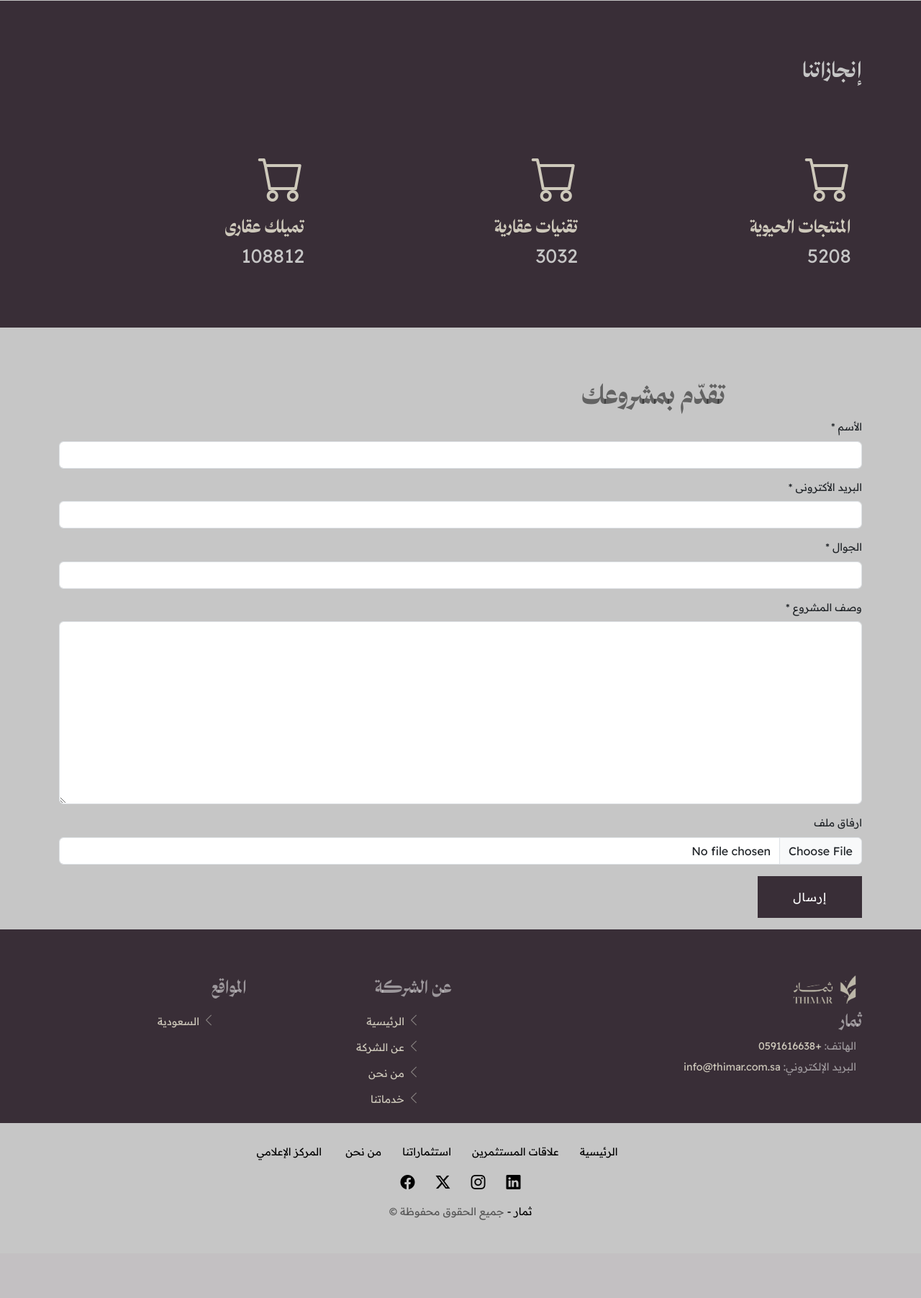
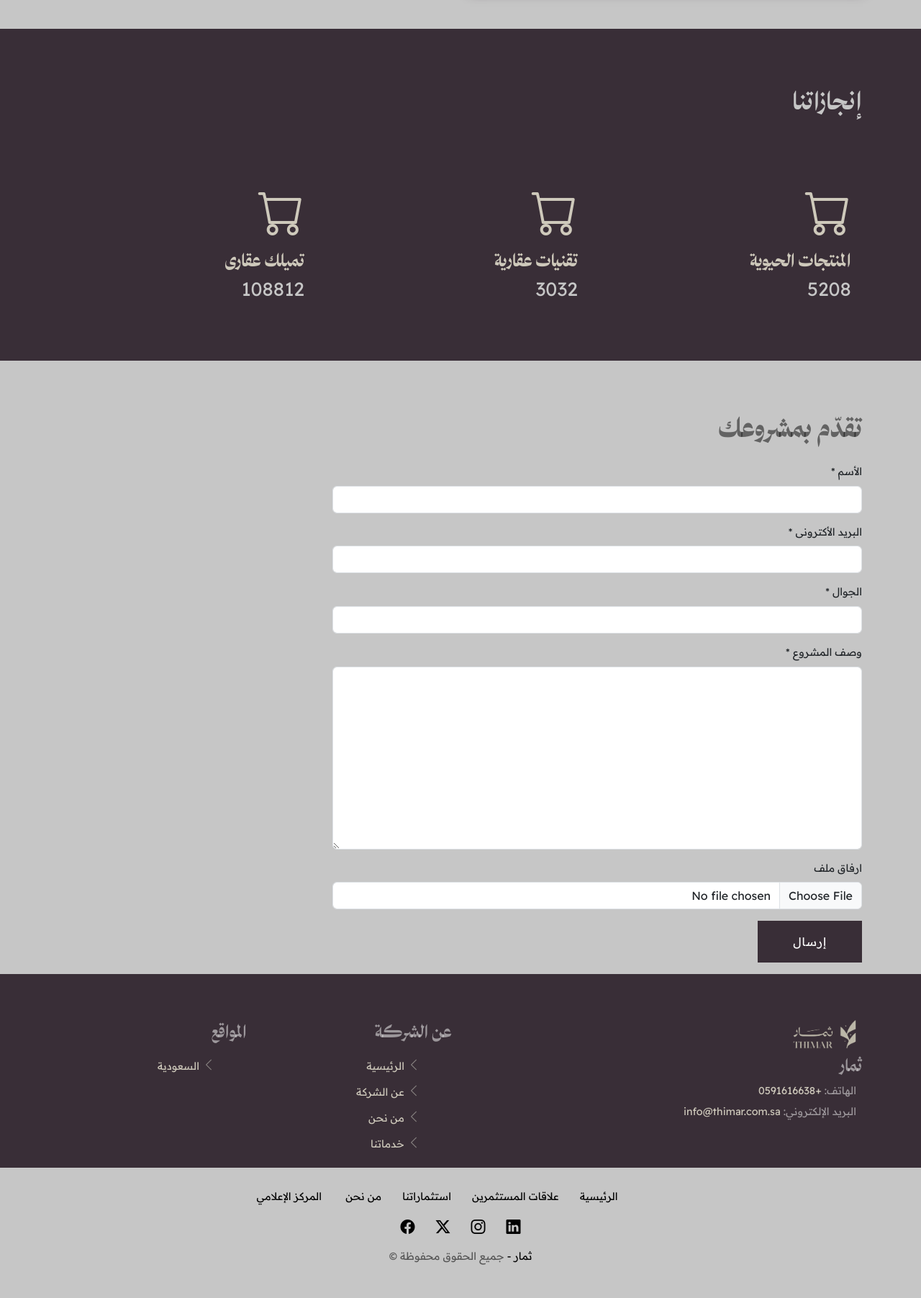
Before and after one commit to Gemy-star/real_state_maal, a Django app: page /services in a window 1280 px wide. Shown: the part 1276-3079 px from the top of the page at 72% size. Before the commit the page ends 2971 px from the top, so only its background shows below. Run offline with Django 5.2, Linux system fonts and the light colour scheme; some libraries are stand-ins or nearby versions.

Commit message:
finish all pages 2

```diff
--- a/templates/main/contact.html
+++ b/templates/main/contact.html
@@ -57,7 +57,7 @@
       <div class="row">
         <div class="col-md-12 col-lg-4 d-flex flex-column mx-auto pt-4">
           <div class="col-12 col-md-4">
-            <h5 class="color-main noto-kufi-arabic"> المركز الأعلامى</h5>
+            <h5 class="color-main noto-kufi-arabic" style="font-size: 1.65rem;"> المركز الأعلامى</h5>
           </div>
           <div class="col-12 col-md-8" style="direction:ltr;">
             <nav aria-label="breadcrumb" class="breadcrumb-box d-flex justify-content-lg-end">
--- a/templates/main/services.html
+++ b/templates/main/services.html
@@ -51,7 +51,7 @@
       <div class="row">
         <div class="col-md-12 col-lg-4 d-flex flex-column mx-auto pt-4">
           <div class="col-12 col-md-4">
-            <h5 class="color-main noto-kufi-arabic">إستثمارات نامية</h5>
+            <h5 class="color-main noto-kufi-arabic" style="font-size: 1.65rem;">إستثمارات نامية</h5>
           </div>
           <div class="col-12 col-md-8" style="direction:ltr;">
             <nav aria-label="breadcrumb" class="breadcrumb-box d-flex justify-content-lg-end">
@@ -154,7 +154,7 @@
         <div class="col-md-12">
           <div class="title-wrap d-flex justify-content-between">
             <div class="title-box">
-              <h5 class="title-a noto-kufi-arabic services-color">إنجازاتنا </h2>
+              <h5 class="title-a noto-kufi-arabic services-color" style="font-size: 2.45rem;">إنجازاتنا </h2>
             </div>
           </div>
         </div>
@@ -191,17 +191,17 @@
   <section class="section-agents section-t4 bg-services">
 
     <div class="container">
-      <div class="row d-flex justify-content-center">
-        <div class="col-md-8 col-lg-8">
+      <div class="row d-flex justify-content-start">
+        <div class="col-md-8 col-lg-8 d-flex justify-content-start">
           <div class="title-single-box">
             <h1 class="title-single text-black-50 noto-kufi-arabic">تقدّم بمشروعك </h1>
           </div>
         </div>
       </div>
-      <div class="row pt-2">
+      <div class="row pt-4">
         <div class="col-sm-12">
-          <div class="row">
-            <div class="col-md-12 section-md-t3">
+          <div class="row d-flex justify-content-start">
+            <div class="col-md-8 section-md-t3">
               <div class="agent-info-box">
                 <div class="agent-title">
                 </div>
```
